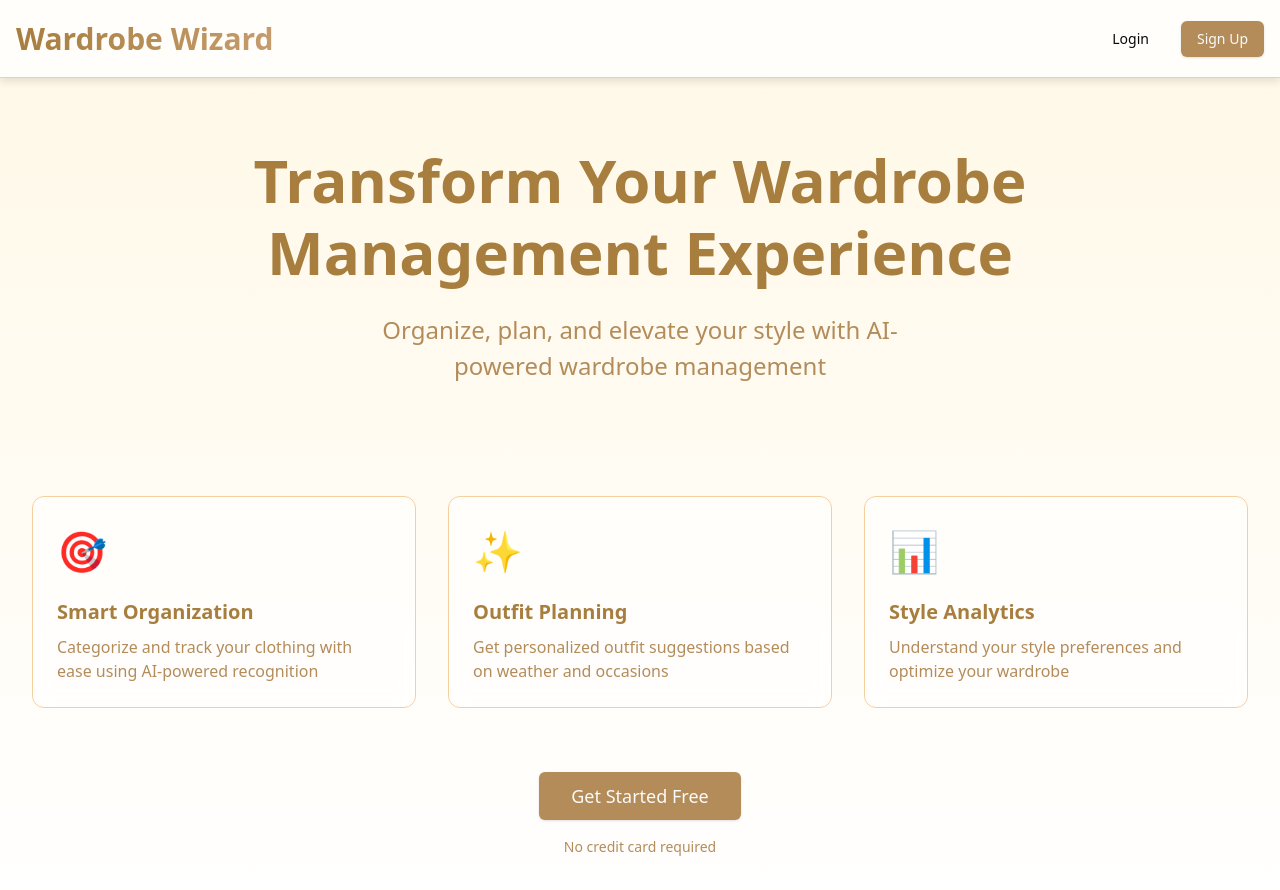
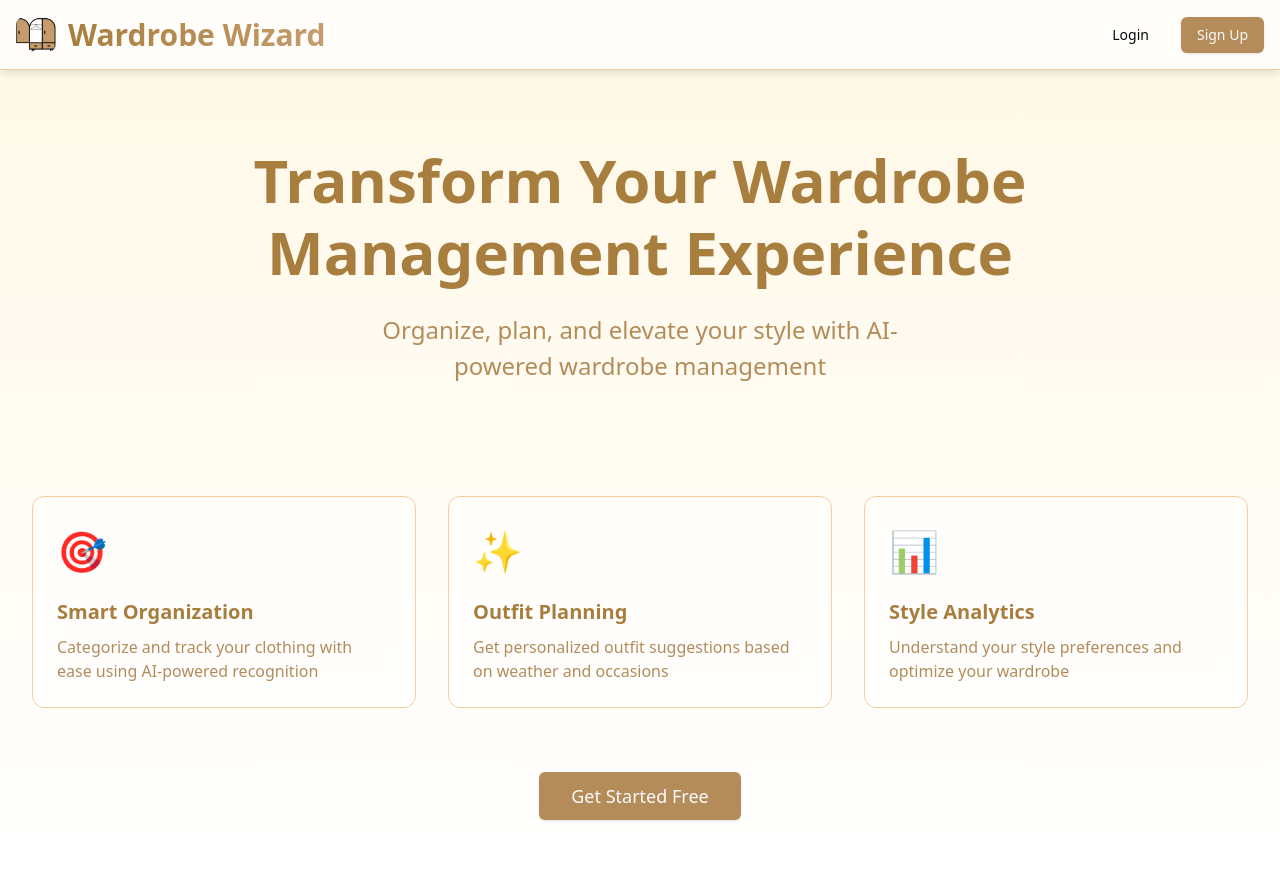
Before and after one commit to aal51282/wardrobe-wizard, a Next.js app: page / in a window 1280 px wide. Shown: the top 890 px of the page. Built offline with nearby package versions, Linux system fonts and the light colour scheme.

Commit message:
Updated Header and added logo.

```diff
--- a/app/Page.module.css
+++ b/app/Page.module.css
@@ -16,15 +16,25 @@
   border-bottom: 1px solid #f3d19e;
   box-shadow: 0 4px 8px rgba(0, 0, 0, 0.1);
   z-index: 50;
+  padding: 0 1rem;
 }
 
 .headerContent {
-  max-width: 1280px;
-  margin: 0 auto;
-  padding: 1rem;
+  width: 100%;
   display: flex;
   justify-content: space-between;
   align-items: center;
+  padding: 0.75rem 0;
+}
+
+.logoContainer {
+  display: flex;
+  align-items: center;
+  gap: 0.75rem;
+}
+
+.logo {
+  border-radius: 8px;
 }
 
 .title {
--- a/components/custom/CTASection.tsx
+++ b/components/custom/CTASection.tsx
@@ -8,7 +8,6 @@ export function CTASection() {
       <Button size="lg" className={styles.ctaButton} asChild>
         <Link href="/register">Get Started Free</Link>
       </Button>
-      <p className={styles.ctaSubtext}>No credit card required</p>
     </div>
   );
 }
--- a/components/custom/Header.tsx
+++ b/components/custom/Header.tsx
@@ -1,14 +1,22 @@
-import Link from 'next/link';
+import Link from "next/link";
+import Image from "next/image";
 import { Button } from "@/components/ui/button";
-import styles from '../../app/Page.module.css';
+import styles from "../../app/Page.module.css";
 
 export function Header() {
   return (
     <header className={styles.header}>
       <div className={styles.headerContent}>
-        <h1 className={styles.title}>
-          Wardrobe Wizard
-        </h1>
+        <div className={styles.logoContainer}>
+          <Image
+            src="/logo.png"
+            alt="Wardrobe Wizard Logo"
+            width={40}
+            height={40}
+            className={styles.logo}
+          />
+          <h1 className={styles.title}>Wardrobe Wizard</h1>
+        </div>
         <nav className={styles.navLinks}>
           <Button variant="ghost" asChild>
             <Link href="/login">Login</Link>
--- a/components/custom/HeroSection.tsx
+++ b/components/custom/HeroSection.tsx
@@ -1,5 +1,3 @@
-import Link from 'next/link';
-import { Button } from "@/components/ui/button";
 import styles from '../../app/Page.module.css';
 
 export function HeroSection() {
--- a/tailwind.config.ts
+++ b/tailwind.config.ts
@@ -62,6 +62,11 @@ const config: Config = {
   				'3': 'hsl(var(--chart-3))',
   				'4': 'hsl(var(--chart-4))',
   				'5': 'hsl(var(--chart-5))'
+  			},
+  			amber: {
+  				50: '#fffbeb',
+  				// ... other amber shades
+  				800: '#92400e',
   			}
   		}
   	}
```
Also changed, not shown: public/logo.png (added).
